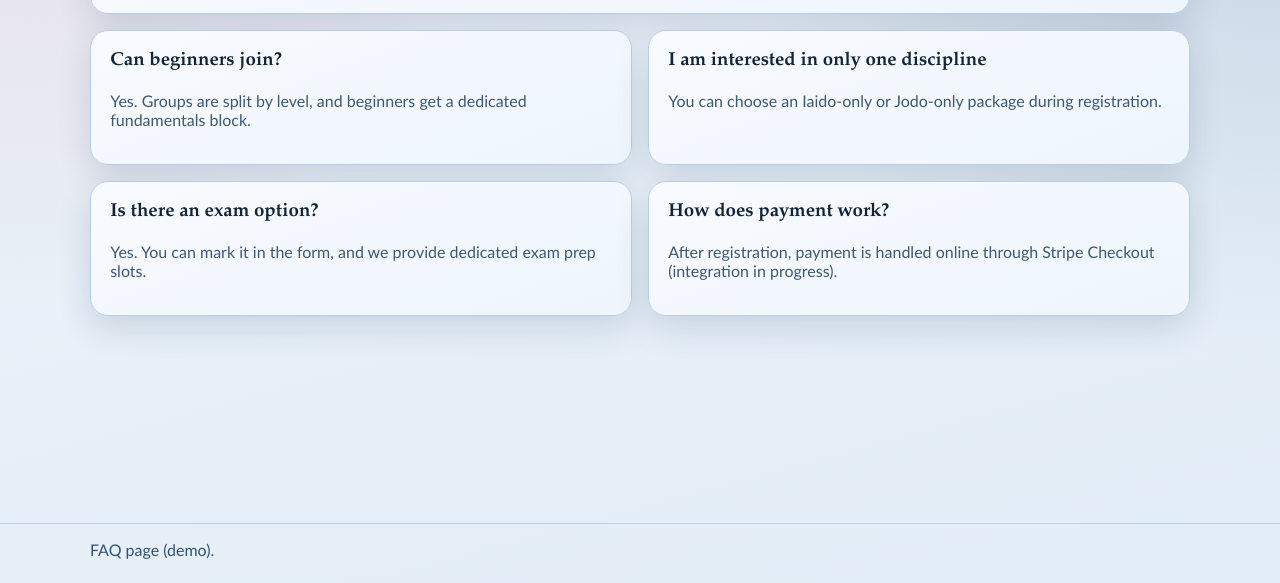
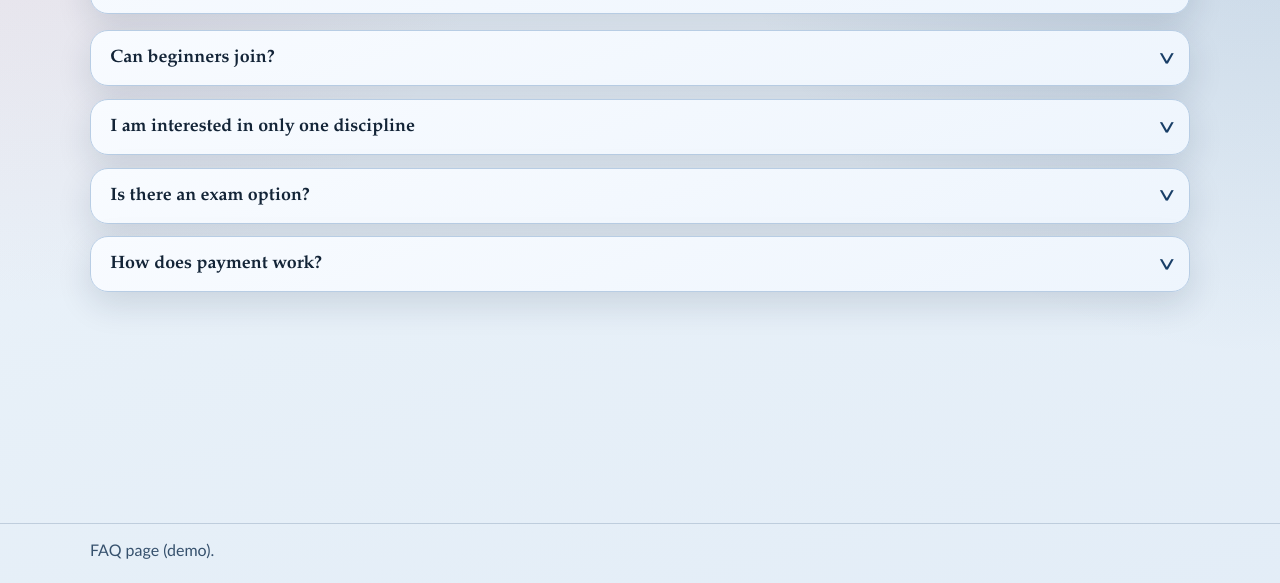
Before and after one commit to adorjanszeles/iaido-camp, a website: page public/faq.html in a window 1280 px wide. Shown: the part 217-800 px from the top of the page. Drawn offline with Linux system fonts and the light colour scheme.

Commit message:
feat: refine welcome heading and FAQ accordion behavior

```diff
--- a/public/faq.html
+++ b/public/faq.html
@@ -25,26 +25,26 @@
           <p class="subtitle">Here are the most common questions. This content is still demo text.</p>
         </section>
 
-        <section class="grid-2">
-          <article class="card">
-            <h3>Can beginners join?</h3>
+        <section class="faq-accordion">
+          <details class="card faq-item">
+            <summary>Can beginners join?</summary>
             <p class="muted">Yes. Groups are split by level, and beginners get a dedicated fundamentals block.</p>
-          </article>
+          </details>
 
-          <article class="card">
-            <h3>I am interested in only one discipline</h3>
+          <details class="card faq-item">
+            <summary>I am interested in only one discipline</summary>
             <p class="muted">You can choose an Iaido-only or Jodo-only package during registration.</p>
-          </article>
+          </details>
 
-          <article class="card">
-            <h3>Is there an exam option?</h3>
+          <details class="card faq-item">
+            <summary>Is there an exam option?</summary>
             <p class="muted">Yes. You can mark it in the form, and we provide dedicated exam prep slots.</p>
-          </article>
+          </details>
 
-          <article class="card">
-            <h3>How does payment work?</h3>
+          <details class="card faq-item">
+            <summary>How does payment work?</summary>
             <p class="muted">After registration, payment is handled online through Stripe Checkout (integration in progress).</p>
-          </article>
+          </details>
         </section>
       </main>
 
--- a/public/styles.css
+++ b/public/styles.css
@@ -253,6 +253,58 @@ h1 {
   gap: 1rem;
 }
 
+.faq-accordion {
+  width: 100%;
+  margin: 1rem 0 2rem;
+  display: flex;
+  flex-direction: column;
+  gap: 0.8rem;
+}
+
+.faq-item {
+  width: 100%;
+  padding: 0;
+  overflow: hidden;
+}
+
+.faq-item summary {
+  list-style: none;
+  cursor: pointer;
+  font-family: "Palatino Linotype", "Book Antiqua", serif;
+  font-size: 1.12rem;
+  font-weight: 700;
+  padding: 1rem 1.2rem;
+  display: flex;
+  align-items: center;
+  justify-content: space-between;
+  gap: 0.8rem;
+}
+
+.faq-item summary::-webkit-details-marker {
+  display: none;
+}
+
+.faq-item summary::after {
+  content: ">";
+  font-size: 1.28rem;
+  color: var(--accent-strong);
+  line-height: 1;
+  display: inline-block;
+  transform: rotate(90deg) scaleY(1.25);
+  transform-origin: center;
+  transition: transform 0.18s ease;
+}
+
+.faq-item[open] summary::after {
+  content: ">";
+  transform: rotate(-90deg) scaleY(1.25);
+}
+
+.faq-item p {
+  margin: 0;
+  padding: 0 1.2rem 1.1rem;
+}
+
 img.demo {
   width: 100%;
   border-radius: 16px;
```
Also changed, not shown: public/index.html (+1 -1 lines).
